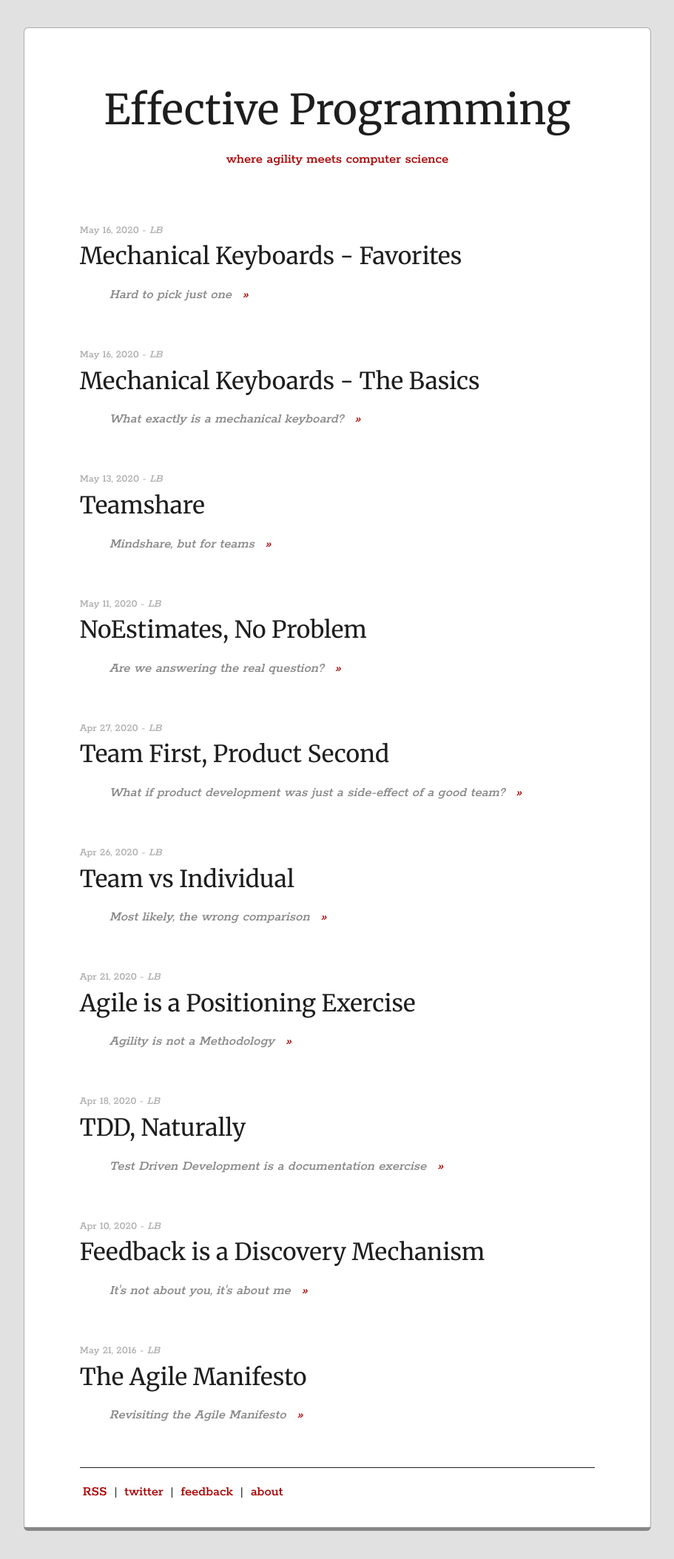
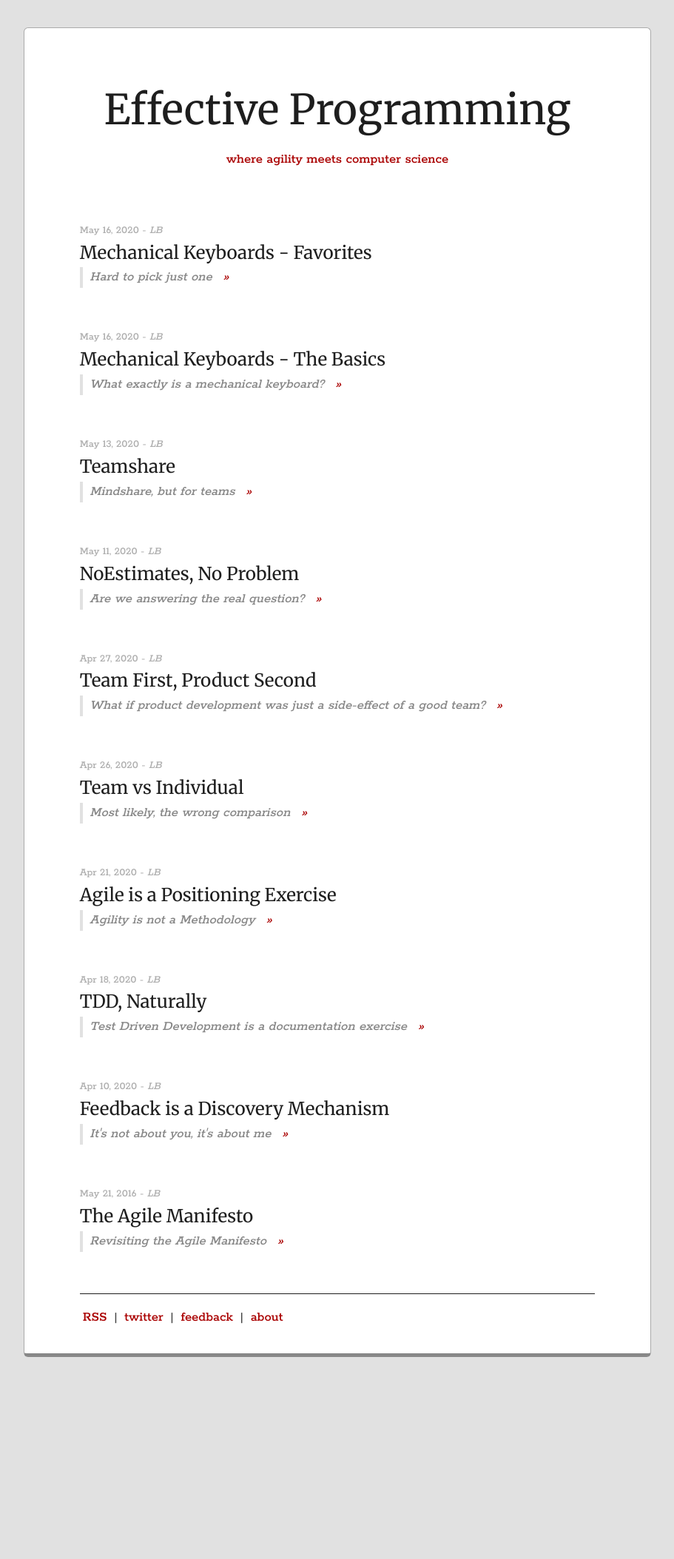
Before and after one commit to EffectiveProgramming-Websites/com.effectiveprogramming.blog, a Jekyll site: the page built from index.html, in a window 1280 px wide. Shown: the whole page at 74% size, without its empty margins (184-1095 px from the left). Built offline with Jekyll 4.4.1, drawn with Linux system fonts in a browser that asks for light colours; after the commit the page ends 1871 px from its top, so only the background shows below that.

Commit message:
Update the front page css

```diff
--- a/_includes/post.html
+++ b/_includes/post.html
@@ -1,7 +1,7 @@
 {% assign p=include.post %}<div class="post">
 	<p class="meta"><span class="date">{{ p.date | date: "%b %-d, %Y" }}</span> - <span class="author">{{ p.author }}</span></p>
 	{% if include.more %}<h1 class="title"><a href="{{ post.url | prepend: site.baseurl }}">{{ p.title }}</a></h1>{% else %}<h1 class="title">{{ p.title }}</h1>{% endif %}
-	<blockquote>{{ p.subtitle }}{% if include.more %}&nbsp;<a class="more-link" href="{{ p.url | prepend: site.baseurl }}">&nbsp;&raquo;&nbsp;</a>{% endif %}</blockquote>
+	<blockquote class="subtitle">{{ p.subtitle }}{% if include.more %}&nbsp;<a class="more-link" href="{{ p.url | prepend: site.baseurl }}">&nbsp;&raquo;&nbsp;</a>{% endif %}</blockquote>
 	{% if include.content %}
 	<hr/>
 	<div class="content">{{ content }}</div>
--- a/_sass/_base.scss
+++ b/_sass/_base.scss
@@ -24,7 +24,7 @@ h1, h2, h3, h4, h5, h6 {
 }
 
 h1 {
-	font-size: 1.7em;
+	font-size: 1.3em;
 }
 
 h2 {
@@ -108,12 +108,12 @@ li.post {
 }
 
 div.post {
-	margin: 0em 0 0em 0;
-	blockquote.pitch {
+	margin: 0;
+	blockquote.subtitle {
 		border-left: 4px solid #e1e1e1;
-		padding: 0 1em;
+		margin: 0;
+		padding: 0 .52em;
 		@media (max-width: $device-max-width) {
-			margin: 1em 0;
 			padding: 0 .5em;
 		}
 	}
```
